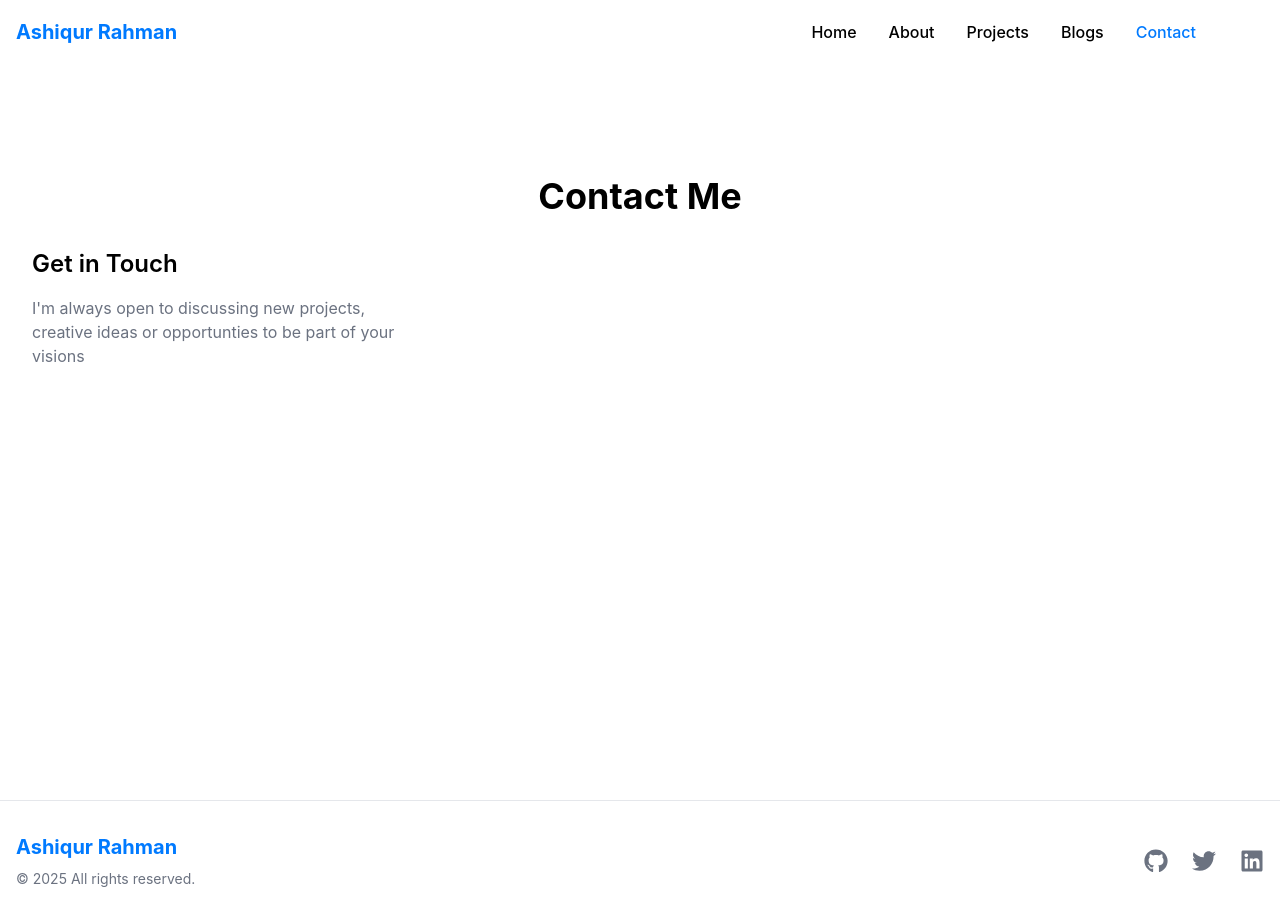
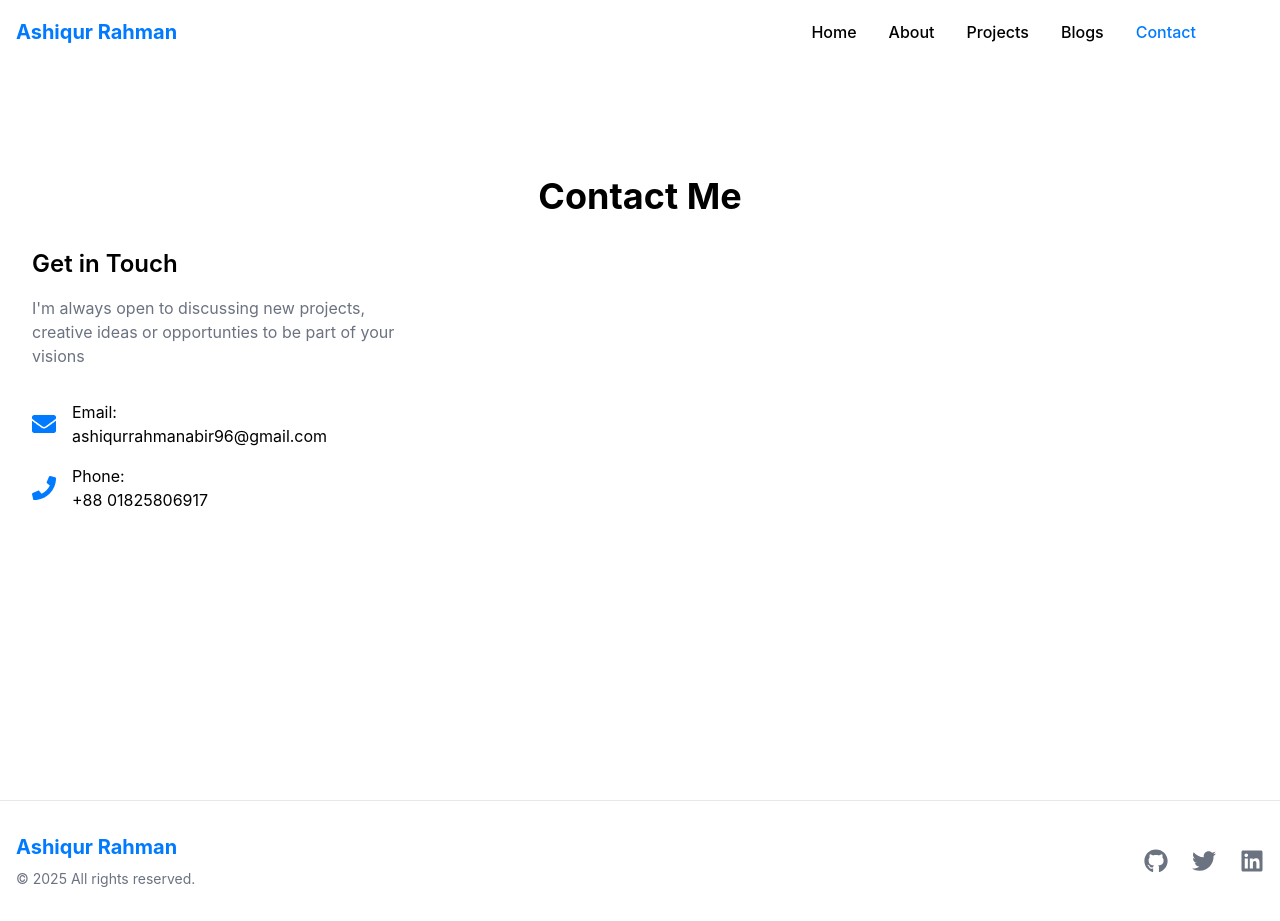
Before and after one commit to Ashiqur97/Portfolio-using-next-js-framar-motion, a Next.js app: page /contact in a window 1280 px wide. Built offline with nearby package versions, Linux system fonts and the light colour scheme.

Commit message:
updating

```diff
--- a/src/app/contact/page.tsx
+++ b/src/app/contact/page.tsx
@@ -1,3 +1,6 @@
+import Link from "next/link";
+import { FaEnvelope, FaPhone } from "react-icons/fa";
+
 const ContactPage = () => {
     return (
         <div className="container max-w-7xl mx-auto py-20">
@@ -7,8 +10,29 @@ const ContactPage = () => {
                 <div className="space-y-8">
                     <h2 className="text-2xl font-semibold mb-4">Get in Touch</h2>
                     <p className="text-secondary md:w-2/3">I'm always open to discussing new projects, creative ideas or opportunties to be part of your visions</p>
+
+                    <div className="space-y-4">
+                        <div className="flex items-center gap-4">
+                            <FaEnvelope className="w-6 h-6 text-primary" />
+                            <div>
+                                <h3 className="text-semibold">Email:</h3>
+                                <Link href="ashiqurrahmanabir96@gmail.com">ashiqurrahmanabir96@gmail.com</Link>
+                            </div>
+                        </div>
+
+                           <div className="space-y-4">
+                        <div className="flex items-center gap-4">
+                            <FaPhone className="w-6 h-6 text-primary" />
+                            <div>
+                                <h3 className="text-semibold">Phone:</h3>
+                                <Link href="tel:+8801825806917">+88 01825806917</Link>
+                            </div>
+                        </div>
+
+                    </div>
                 </div>
             </div>
+        </div>
         </div>
     )
 }
```
